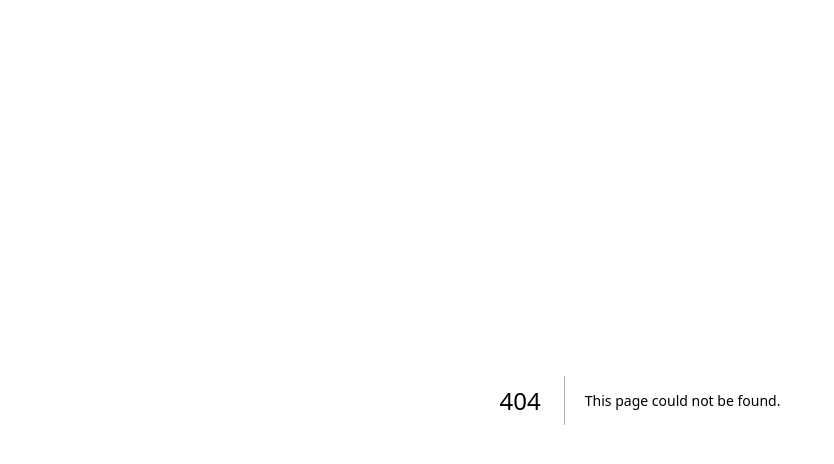
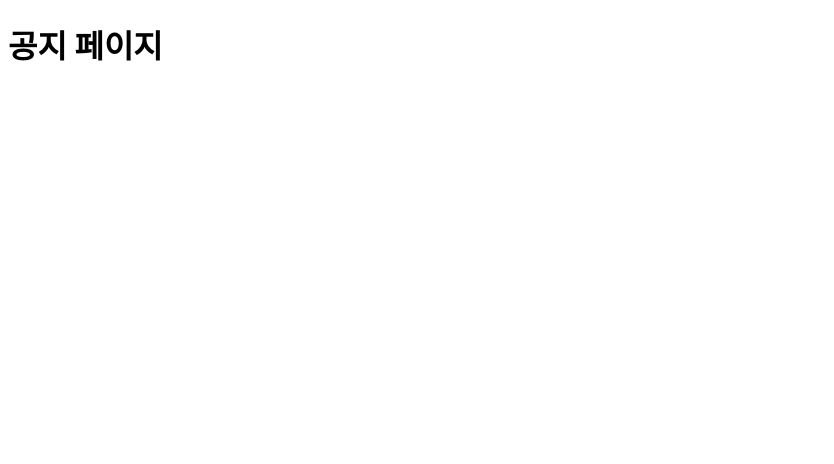
Before and after one commit to FX-PR0JECT/KNUTICE-CLIENT, a Next.js app in the folder knutice/: page /notice in a window 1280 px wide. Before the commit this address had no page. Shown: the top 464 px of the page, without its empty margins (0-834 px from the left). Built offline with nearby package versions, Linux system fonts and the light colour scheme.

Commit message:
:sparkles: feat: add page link in navbar items

```diff
--- /dev/null
+++ b/knutice/src/app/notice/page.tsx
@@ -0,0 +1,5 @@
+const Notice = () => {
+  return <h1>공지 페이지</h1>;
+};
+
+export default Notice;
--- a/knutice/src/components/Navbar/Navbar.tsx
+++ b/knutice/src/components/Navbar/Navbar.tsx
@@ -8,6 +8,7 @@ import {
   Item,
   Label,
 } from '@/styles/Navbar/Navbar';
+import Link from 'next/link';
 
 const Navbar = () => {
   return (
@@ -23,12 +24,16 @@ const Navbar = () => {
           <Logo>KNUTICE</Logo>
         </LogoWrapper>
         <ItemWrapper>
+          <Link href="/">
             <Item>
               <Label>소개</Label>
             </Item>
+          </Link>
+          <Link href="/notice">
             <Item>
               <Label>공지</Label>
             </Item>
+          </Link>
           <Item>
             <Image src="/assets/sun.png" alt="" width={22} height={22} />
           </Item>
```
Lines whose indentation alone changed are shown as unchanged.
